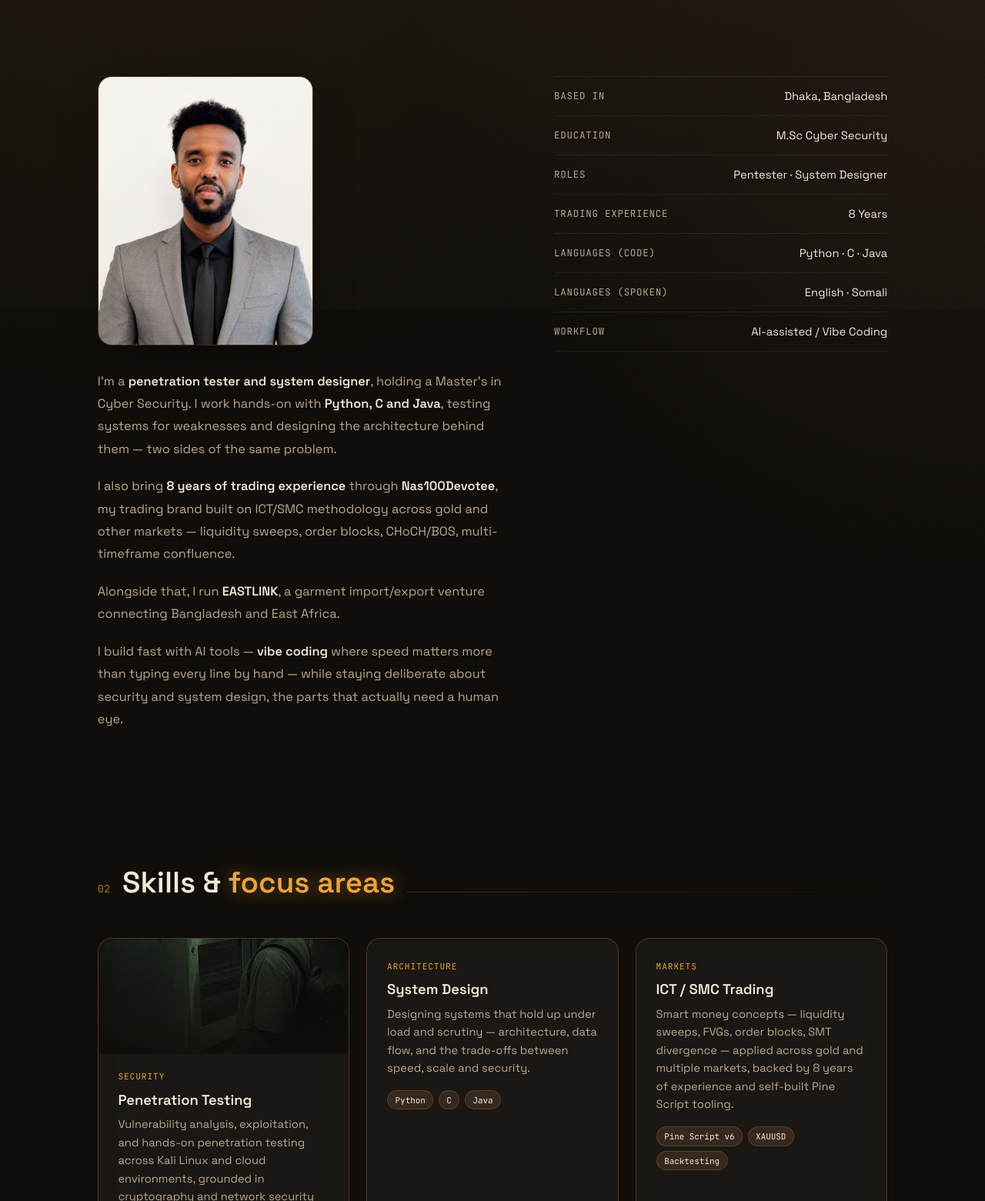
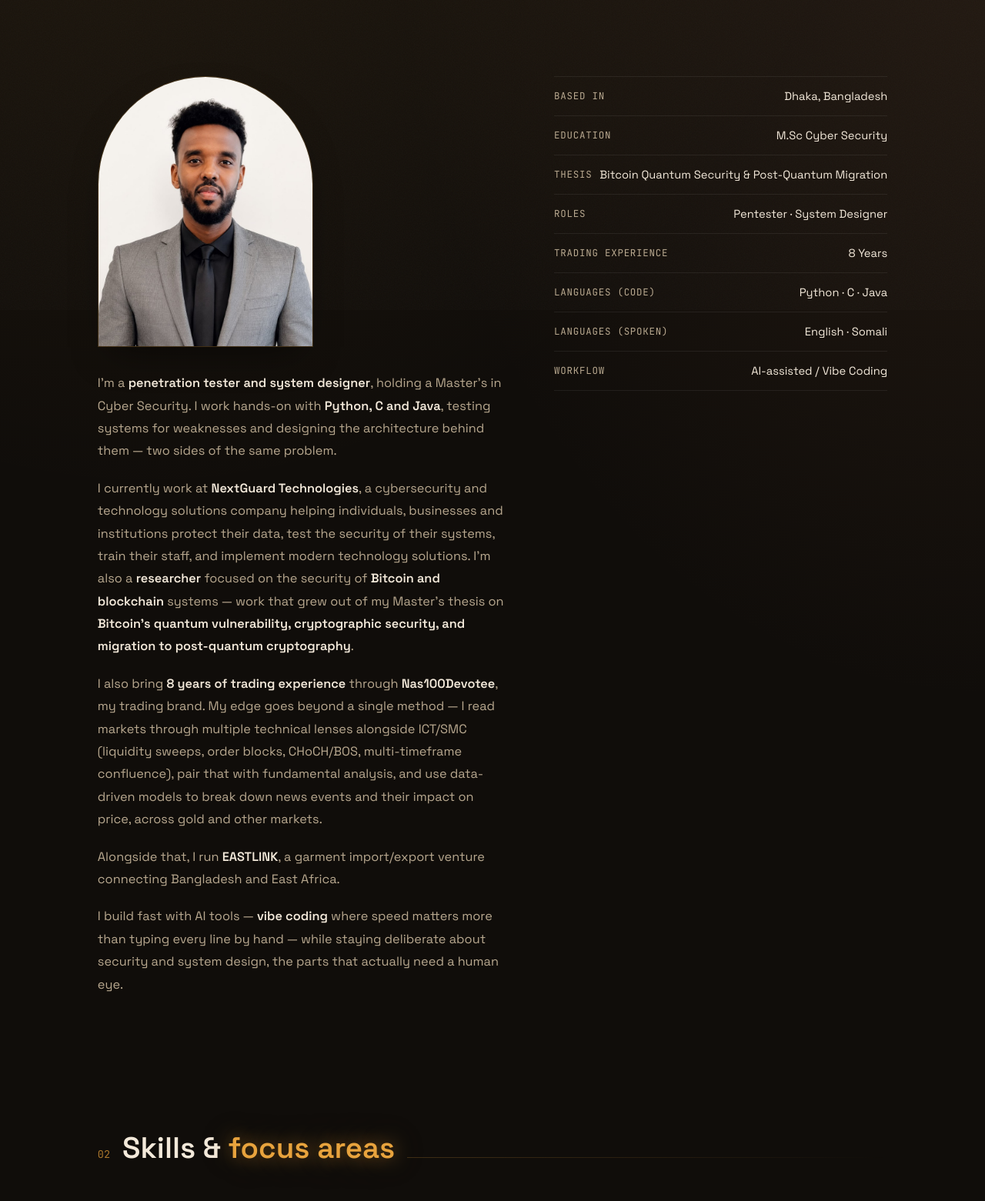
Before and after one commit to SuhaybOsman/suhaybosman.github.io, a plain HTML site: page about.html in a window 1280 px wide. Shown: the part 397-1958 px from the top of the page at 77% size. Drawn offline with Linux system fonts and the light colour scheme.

Commit message:
Add files via upload

```diff
--- a/about.html
+++ b/about.html
@@ -46,13 +46,15 @@
       <div class="about-text">
         <div class="about-photo"><img src="profile-photo.jpg" alt="Suhayb"></div>
         <p>I'm a <strong>penetration tester and system designer</strong>, holding a Master's in Cyber Security. I work hands-on with <strong>Python, C and Java</strong>, testing systems for weaknesses and designing the architecture behind them — two sides of the same problem.</p>
-        <p>I also bring <strong>8 years of trading experience</strong> through <strong>Nas100Devotee</strong>, my trading brand built on ICT/SMC methodology across gold and other markets — liquidity sweeps, order blocks, CHoCH/BOS, multi-timeframe confluence.</p>
+        <p>I currently work at <strong>NextGuard Technologies</strong>, a cybersecurity and technology solutions company helping individuals, businesses and institutions protect their data, test the security of their systems, train their staff, and implement modern technology solutions. I'm also a <strong>researcher</strong> focused on the security of <strong>Bitcoin and blockchain</strong> systems — work that grew out of my Master's thesis on <strong>Bitcoin's quantum vulnerability, cryptographic security, and migration to post-quantum cryptography</strong>.</p>
+        <p>I also bring <strong>8 years of trading experience</strong> through <strong>Nas100Devotee</strong>, my trading brand. My edge goes beyond a single method — I read markets through multiple technical lenses alongside ICT/SMC (liquidity sweeps, order blocks, CHoCH/BOS, multi-timeframe confluence), pair that with fundamental analysis, and use data-driven models to break down news events and their impact on price, across gold and other markets.</p>
         <p>Alongside that, I run <strong>EASTLINK</strong>, a garment import/export venture connecting Bangladesh and East Africa.</p>
         <p>I build fast with AI tools — <strong>vibe coding</strong> where speed matters more than typing every line by hand — while staying deliberate about security and system design, the parts that actually need a human eye.</p>
       </div>
       <div class="facts">
         <div class="fact"><span class="k">Based In</span><span class="v">Dhaka, Bangladesh</span></div>
         <div class="fact"><span class="k">Education</span><span class="v">M.Sc Cyber Security</span></div>
+        <div class="fact"><span class="k">Thesis</span><span class="v">Bitcoin Quantum Security &amp; Post-Quantum Migration</span></div>
         <div class="fact"><span class="k">Roles</span><span class="v">Pentester · System Designer</span></div>
         <div class="fact"><span class="k">Trading Experience</span><span class="v">8 Years</span></div>
         <div class="fact"><span class="k">Languages (Code)</span><span class="v">Python · C · Java</span></div>
@@ -90,10 +92,10 @@
       </div>
       <div class="skill-card" data-reveal>
         <div class="skill-tag">Markets</div>
-        <h3>ICT / SMC Trading</h3>
-        <p>Smart money concepts — liquidity sweeps, FVGs, order blocks, SMT divergence — applied across gold and multiple markets, backed by 8 years of experience and self-built Pine Script tooling.</p>
+        <h3>Market Analysis &amp; Trading</h3>
+        <p>Multi-method technical analysis alongside ICT/SMC (liquidity sweeps, FVGs, order blocks, SMT divergence), fundamental analysis, and data-driven models for reading news events — applied across gold and multiple markets, backed by 8 years of experience and self-built Pine Script tooling.</p>
         <div class="bar-row">
-          <span class="pill">Pine Script v6</span><span class="pill">XAUUSD</span><span class="pill">Backtesting</span>
+          <span class="pill">Pine Script v6</span><span class="pill">XAUUSD</span><span class="pill">Fundamental Analysis</span><span class="pill">News/Data Models</span>
         </div>
       </div>
     </div>
--- a/styles.css
+++ b/styles.css
@@ -213,7 +213,7 @@ section{ position:relative; z-index:2; padding: 6vw 6vw; max-width:1180px; margi
 .hero-content{ display:grid; grid-template-columns: 1.15fr 0.85fr; gap: 3.5rem; align-items:center; margin-top: 2.6rem; }
 .hero-photo-wrap{ position:relative; justify-self:center; }
 .hero-photo-frame{
-  position:relative; width: 300px; height:375px; border-radius: 22px; overflow:hidden;
+  position:relative; width: 300px; height:375px; border-radius: 150px 150px 0 0; overflow:hidden;
   border: 1px solid var(--glass-border); box-shadow: 0 30px 70px -20px rgba(0,0,0,0.65), 0 0 50px -14px rgba(232,163,61,0.35);
 }
 .hero-photo-frame img{ width:100%; height:100%; object-fit:cover; display:block; filter: saturate(1.02) contrast(1.03); }
@@ -238,10 +238,10 @@ section{ position:relative; z-index:2; padding: 6vw 6vw; max-width:1180px; margi
 
 /* about photo */
 .about-photo{
-  width:100%; max-width:280px; border-radius: var(--radius); overflow:hidden; border:1px solid var(--glass-border);
+  width:100%; max-width:280px; border-radius: 140px 140px 0 0; overflow:hidden; border:1px solid var(--glass-border);
   box-shadow: 0 20px 50px -20px rgba(0,0,0,0.6); margin-bottom: 2rem;
 }
-.about-photo img{ width:100%; display:block; }
+.about-photo img{ width:100%; height:350px; object-fit:cover; display:block; }
 
 /* pentest card with banner image */
 .skill-card.has-banner{ padding:0; overflow:hidden; display:flex; flex-direction:column; }
```
Also changed, not shown: ventures.html (+7 -0 lines), 1 other file.
